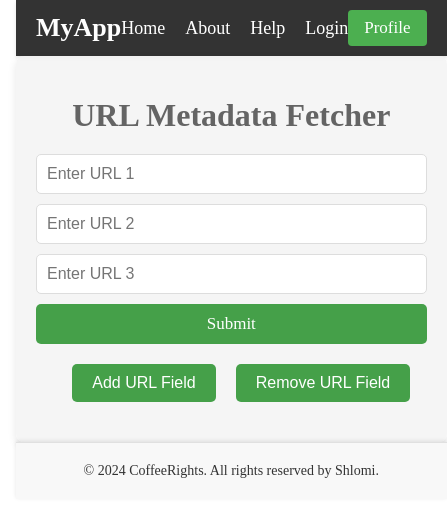
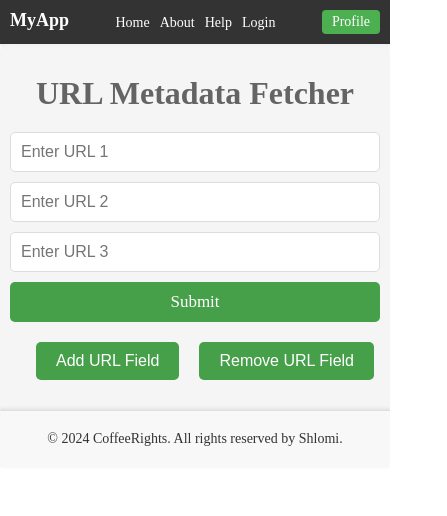
Before and after one commit to shlomi-plishtiev/frontend, a React (Vite) app: page / in a window 390 px wide. Shown: the top 516 px of the page, 447 px wide, since content can reach past the window. Built offline with nearby package versions, Linux system fonts and the light colour scheme; a web font is replaced by a local one.

Commit message:
Do responsive

```diff
--- a/src/assets/styles/basics/_layout.scss
+++ b/src/assets/styles/basics/_layout.scss
@@ -1,6 +1,23 @@
+html, body {
+    height: 100%;
+    margin: 0;
+  }
+
+  body {
+    display: flex;
+    flex-direction: column;
+  }
+
+  .main-content {
+    flex: 1;
+  }
+
+  .app-footer {
+    margin-top: auto;
+  }
 .main-container {
     display: grid;
-    grid-template-columns: 1rem 1fr 1rem;
+    grid-template-columns: 0px 1fr 0px;
 
     > * {
         grid-column: 2;
--- a/src/assets/styles/cmp/Header.scss
+++ b/src/assets/styles/cmp/Header.scss
@@ -8,6 +8,10 @@
     box-shadow: 0 2px 4px rgba(0, 0, 0, 0.1);
     font-family: 'Lato-Bold';
 
+    @media (max-width: 768px) {
+        align-items: flex-start;
+        padding: 10px;
+    }
 }
 
 .logo {
@@ -15,6 +19,14 @@
         margin: 0;
         font-size: 26px;
         font-weight: bold;
+
+        @media (max-width: 768px) {
+            font-size: 22px;
+        }
+
+        @media (max-width: 480px) {
+            font-size: 18px;
+        }
     }
 }
 
@@ -26,6 +38,12 @@
         display: flex;
         gap: 20px;
 
+        @media (max-width: 768px) {
+            gap: 10px;
+            width: 100%;
+            text-align: center;
+            margin-top: 3px;
+        }
     }
 
     a {
@@ -35,6 +53,14 @@
 
         &:hover {
             color: #45a049;
+        }
+
+        @media (max-width: 768px) {
+            font-size: 16px;
+        }
+
+        @media (max-width: 480px) {
+            font-size: 14px;
         }
     }
 }
@@ -54,5 +80,15 @@
         &:hover {
             background: #45a049;
         }
+
+        @media (max-width: 768px) {
+            font-size: 15px;
+            padding: 6px 12px;
+        }
+
+        @media (max-width: 480px) {
+            font-size: 14px;
+            padding: 4px 10px;
+        }
     }
 }
--- a/src/assets/styles/cmp/MetadataCard.scss
+++ b/src/assets/styles/cmp/MetadataCard.scss
@@ -4,8 +4,11 @@
   box-shadow: 0 4px 8px rgba(0, 0, 0, 0.1);
   padding: 20px;
   max-width: 300px;
-    margin: 20px 20px;
+  margin: 20px;
   text-align: center;
+  display: flex;
+  flex-direction: column;
+  align-items: center;
 
   img {
       width: 100%;
@@ -14,16 +17,45 @@
   }
 
   h2 {
-      font-family: 'Macan, Helvetica Neue, Helvetica, Arial, sans-serif';
+      font-family: 'Macan', Helvetica Neue, Helvetica, Arial, sans-serif;
       font-size: 1.5rem;
       margin: 10px 0;
       color: #333;
   }
 
   p {
-      font-family: 'Macan, Helvetica Neue, Helvetica, Arial, sans-serif';
+      font-family: 'Macan', Helvetica Neue, Helvetica, Arial, sans-serif;
       font-size: 1rem;
       color: #666;
       margin: 0;
   }
+
+  /* Responsive styles */
+  @media (max-width: 768px) {
+      max-width: 80%;
+      padding: 15px;
+      margin: 15px;
+
+      h2 {
+          font-size: 1.25rem;
       }
+
+      p {
+          font-size: 0.9rem;
+      }
+  }
+
+  @media (max-width: 480px) {
+      max-width: 100%;
+      padding: 10px;
+      margin: 10px;
+
+      h2 {
+          font-size: 1rem;
+      }
+
+      p {
+          font-size: 0.8rem;
+      }
+  }
+}
--- a/src/assets/styles/cmp/UrlMetadataFetcher.scss
+++ b/src/assets/styles/cmp/UrlMetadataFetcher.scss
@@ -12,12 +12,15 @@
         font-size: 2rem;
         color: #646464;
         margin-bottom: 20px;
+        text-align: center;
     }
 
     .metadata-container {
         display: flex;
         flex-wrap: wrap;
         margin-top: 20px;
+        gap: 20px;
+        justify-content: center;
     }
 
     .url-button {
@@ -66,3 +69,65 @@
         }
     }
 }
+
+/* Responsive styles */
+@media (max-width: 768px) {
+    .url-metadata-fetcher {
+        padding: 15px;
+    }
+
+    .header {
+        font-size: 1.5rem;
+    }
+
+    .metadata-container {
+        margin-top: 15px;
+        flex-direction: column;
+        align-items: center;
+    }
+
+    .url-button {
+        font-size: 14px;
+        margin-left: 0;
+        margin-top: 15px;
+    }
+
+    form {
+        max-width: 100%;
+    }
+
+    input {
+        font-size: 14px;
+    }
+
+    button[type='submit'] {
+        font-size: 15px;
+    }
+}
+
+@media (max-width: 480px) {
+    .url-metadata-fetcher {
+        padding: 10px;
+    }
+
+    .header {
+        font-size: 1.2rem;
+    }
+
+    .metadata-container {
+        margin-top: 10px;
+    }
+
+    .url-button {
+        font-size: 12px;
+        padding: 8px 16px;
+    }
+
+    input {
+        font-size: 12px;
+    }
+
+    button[type='submit'] {
+        font-size: 14px;
+    }
+}
--- a/src/assets/styles/cmp/UserMsg.scss
+++ b/src/assets/styles/cmp/UserMsg.scss
@@ -35,4 +35,28 @@
       color: #ffcccb;
     }
   }
+
+  @media (max-width: 768px) {
+    top: 60px;
+    right: 10px;
+    padding: 8px 16px;
+    font-size: 14px;
+
+    button {
+      font-size: 16px;
+      margin-left: 8px;
     }
+  }
+
+  @media (max-width: 480px) {
+    top: 50px;
+    right: 5px;
+    padding: 6px 12px;
+    font-size: 12px;
+
+    button {
+      font-size: 14px;
+      margin-left: 5px;
+    }
+  }
+}
--- a/src/assets/styles/main.scss
+++ b/src/assets/styles/main.scss
@@ -17,21 +17,3 @@
 @import "cmp/MetadataCard.scss";
 @import "cmp/ErrorList.scss";
 @import "cmp/UserMsg";
-
-html, body {
-  height: 100%;
-  margin: 0;
-}
-
-body {
-  display: flex;
-  flex-direction: column;
-}
-
-.main-content {
-  flex: 1;
-}
-
-.app-footer {
-  margin-top: auto;
-}
--- a/src/cmps/AppHeader.jsx
+++ b/src/cmps/AppHeader.jsx
@@ -6,10 +6,10 @@ export function AppHeader() {
 		</div>
 		<nav className="navigation">
 		  <ul>
-			<li><a href="/home">Home</a></li>
-			<li><a href="/about">About</a></li>
-			<li><a href="/help">Help</a></li>
-			<li><a href="/login">Login</a></li>
+			<li><a href="#">Home</a></li>
+			<li><a href="#">About</a></li>
+			<li><a href="#">Help</a></li>
+			<li><a href="#">Login</a></li>
 		  </ul>
 		</nav>
 		<div className="user-profile">
```
Lines whose indentation alone changed are shown as unchanged.
